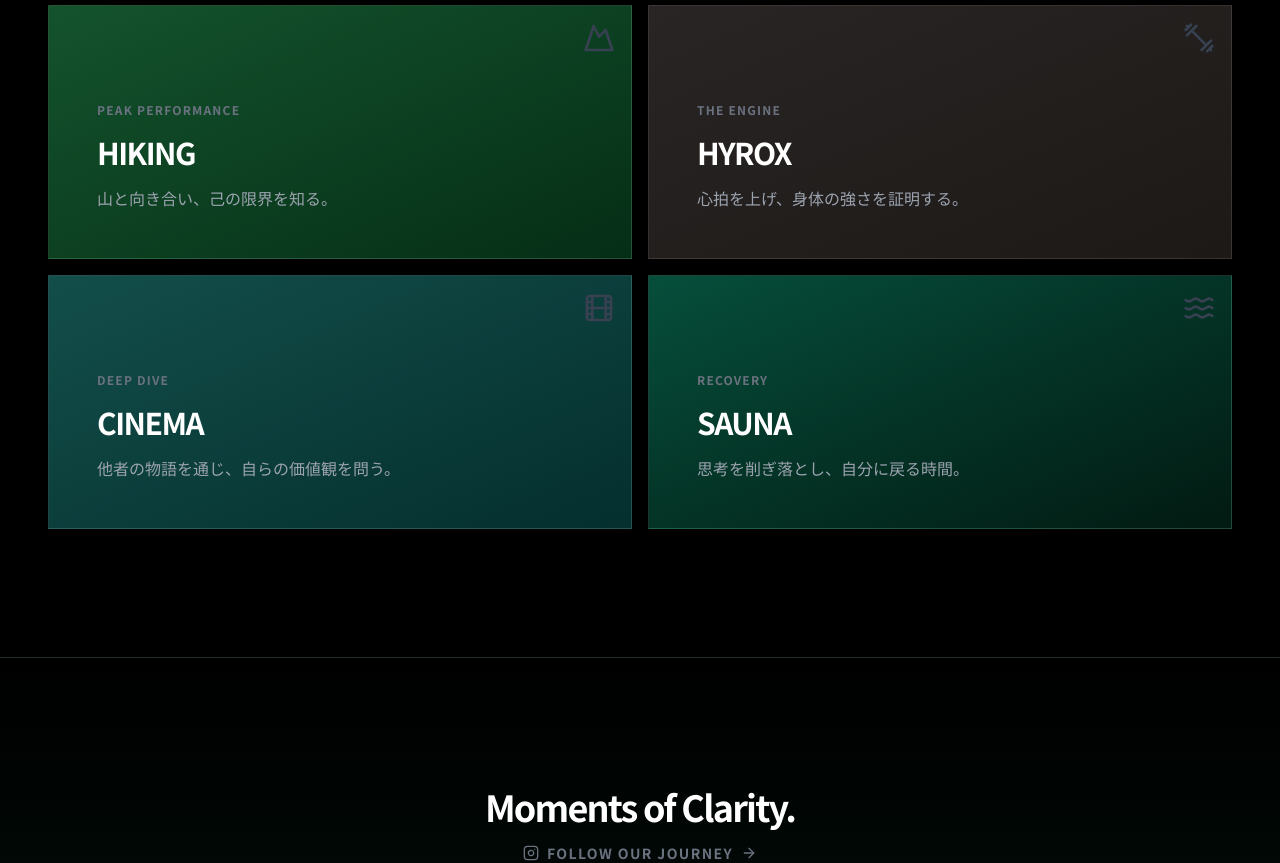
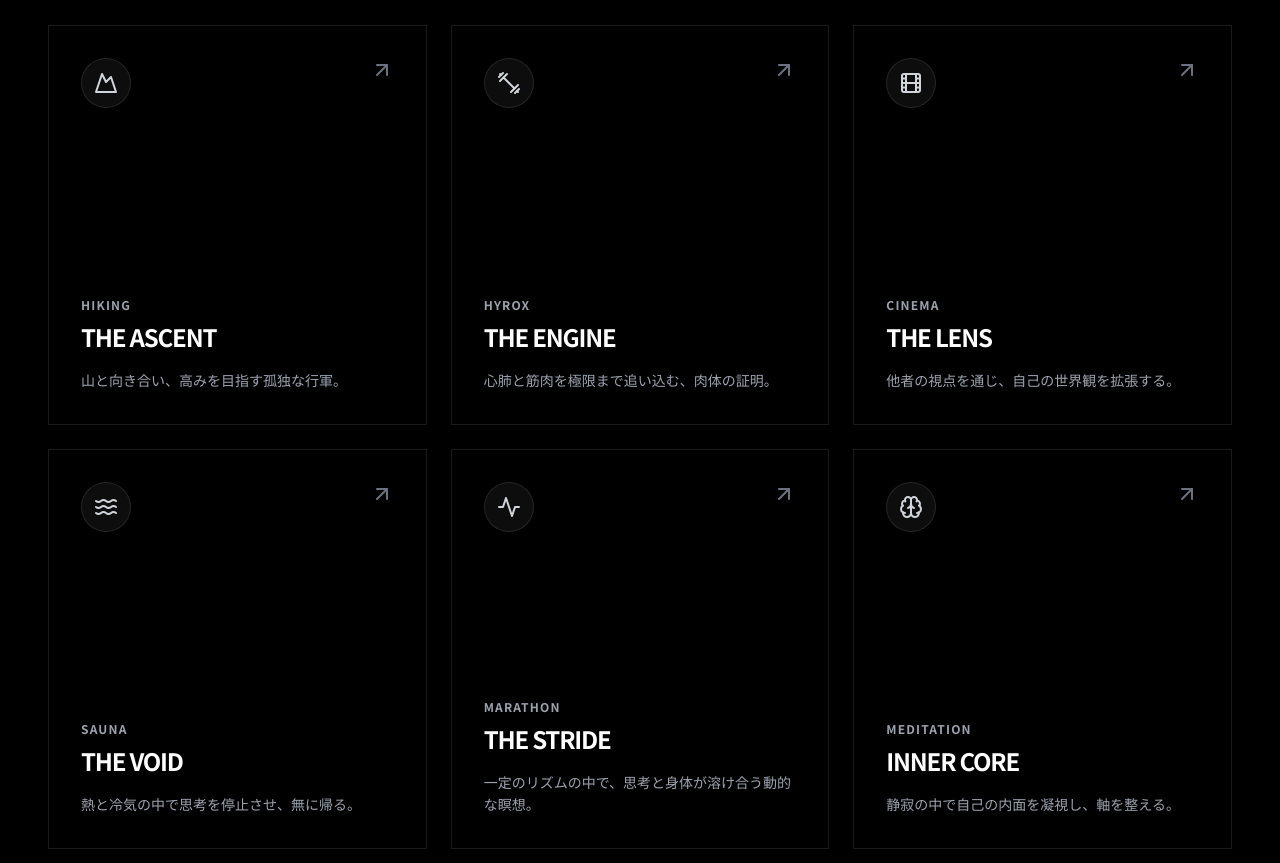
Before and after one commit to koyo0115/personal-website, a Next.js app: page / in a window 1280 px wide. Shown: the part 1540-2403 px from the top of the page. Built offline with nearby package versions, Linux system fonts and the light colour scheme.

Commit message:
サイト修正3

```diff
--- a/src/components/ActivityPillars.tsx
+++ b/src/components/ActivityPillars.tsx
@@ -1,38 +1,9 @@
 "use client";
 
 import { motion } from "framer-motion";
-import { Mountain, Dumbbell, Film, Waves } from "lucide-react";
-
-const pillars = [
-    {
-        title: "Hiking",
-        subtitle: "Peak Performance",
-        desc: "山と向き合い、己の限界を知る。",
-        icon: <Mountain className="w-8 h-8" />,
-        bg: "from-green-900 to-green-950"
-    },
-    {
-        title: "HYROX",
-        subtitle: "The Engine",
-        desc: "心拍を上げ、身体の強さを証明する。",
-        icon: <Dumbbell className="w-8 h-8" />,
-        bg: "from-stone-800 to-stone-900"
-    },
-    {
-        title: "Cinema",
-        subtitle: "Deep Dive",
-        desc: "他者の物語を通じ、自らの価値観を問う。",
-        icon: <Film className="w-8 h-8" />,
-        bg: "from-teal-900 to-teal-950"
-    },
-    {
-        title: "Sauna",
-        subtitle: "Recovery",
-        desc: "思考を削ぎ落とし、自分に戻る時間。",
-        icon: <Waves className="w-8 h-8" />,
-        bg: "from-emerald-900 to-[#021a12]"
-    }
-];
+import Link from "next/link";
+import { ArrowUpRight } from "lucide-react";
+import { activities } from "@/lib/activities";
 
 export default function ActivityPillars() {
     return (
@@ -41,41 +12,48 @@
                 <motion.h2
                     initial={{ opacity: 0, x: -20 }}
                     whileInView={{ opacity: 1, x: 0 }}
-                    className="text-xs font-mono text-gray-500 uppercase tracking-widest mb-12"
+                    viewport={{ once: true }}
+                    className="text-sm font-bold text-gray-500 uppercase tracking-widest mb-16"
                 >
-                    [ 01 — Activity Pillars ]
+                    Our Pillars
                 </motion.h2>
 
-                <div className="grid grid-cols-1 md:grid-cols-2 gap-4">
-                    {pillars.map((pillar, index) => (
+                <div className="grid grid-cols-1 md:grid-cols-2 lg:grid-cols-3 gap-6">
+                    {activities.map((pillar, index) => (
+                        <Link href={`/activities/${pillar.id}`} key={index} className="group block">
                             <motion.div
-                            key={index}
                                 initial={{ opacity: 0, y: 20 }}
                                 whileInView={{ opacity: 1, y: 0 }}
+                                viewport={{ once: true }}
                                 transition={{ delay: index * 0.1 }}
-                            className={`group relative p-12 border border-white/10 bg-gradient-to-br ${pillar.bg} overflow-hidden hover:border-white/30 transition-colors`}
+                                className={`relative h-[400px] p-8 flex flex-col justify-between overflow-hidden border border-white/10 hover:border-white/30 transition-colors bg-gradient-to-br ${pillar.gradient}`}
                             >
-                            <div className="absolute top-4 right-4 text-gray-700 group-hover:text-white transition-colors duration-500">
-                                {pillar.icon}
+                                {/* Hover Image Reveal */}
+                                <div
+                                    className="absolute inset-0 bg-cover bg-center opacity-0 group-hover:opacity-40 transition-opacity duration-700 grayscale"
+                                    style={{ backgroundImage: `url(${pillar.image})` }}
+                                />
+
+                                <div className="relative z-10 flex justify-between items-start">
+                                    <div className="p-3 bg-white/5 rounded-full backdrop-blur-sm border border-white/10 group-hover:bg-white/20 transition-colors">
+                                        <pillar.icon className="w-6 h-6 text-gray-300 group-hover:text-white" />
+                                    </div>
+                                    <ArrowUpRight className="text-gray-500 group-hover:text-white transition-colors" />
                                 </div>
 
-                            <div className="relative z-10 pt-12">
-                                <p className="text-xs font-bold text-gray-500 uppercase tracking-widest mb-4 group-hover:text-white transition-colors">
-                                    {pillar.subtitle}
-                                </p>
-                                <h3 className="text-3xl font-black uppercase mb-4 tracking-tighter">
+                                <div className="relative z-10">
+                                    <span className="text-xs font-bold text-gray-400 uppercase tracking-widest mb-2 block group-hover:text-gray-300">
+                                        {pillar.englishName}
+                                    </span>
+                                    <h3 className="text-2xl font-black uppercase tracking-tighter mb-4 group-hover:scale-105 transition-transform origin-left">
                                         {pillar.title}
                                     </h3>
-                                <p className="text-gray-400 group-hover:text-gray-300">
-                                    {pillar.desc}
+                                    <p className="text-sm text-gray-400 font-medium leading-relaxed group-hover:text-white transition-colors">
+                                        {pillar.concept}
                                     </p>
                                 </div>
-
-                            {/* Hover Effect */}
-                            <motion.div
-                                className="absolute inset-0 bg-white/5 opacity-0 group-hover:opacity-100 transition-opacity duration-500"
-                            />
                             </motion.div>
+                        </Link>
                     ))}
                 </div>
             </div>
--- /dev/null
+++ b/src/lib/activities.ts
@@ -0,0 +1,70 @@
+import { Mountain, Dumbbell, Film, Waves, Activity, Brain } from "lucide-react";
+
+export const activities = [
+    {
+        id: "ascent",
+        title: "The Ascent",
+        englishName: "Hiking",
+        concept: "山と向き合い、高みを目指す孤独な行軍。",
+        philosophy: "頂を目指す過程で、私たちは己の弱さと対峙する。自然の厳しさは、都市で麻痺した感覚を呼び覚ます。",
+        ritual: "毎月第1土曜日。早朝、指定された登山口に集合。会話は最小限に、ただひたすらに歩を進める。",
+        image: "https://images.unsplash.com/photo-1551632811-561732d1e306?q=80&w=2070&auto=format&fit=crop",
+        icon: Mountain,
+        gradient: "from-green-900 to-black"
+    },
+    {
+        id: "engine",
+        title: "The Engine",
+        englishName: "HYROX",
+        concept: "心肺と筋肉を極限まで追い込む、肉体の証明。",
+        philosophy: "肉体の限界は、精神の限界ではない。激しい鼓動の中でこそ、生の実感が鮮明になる。",
+        ritual: "週2回、深夜の倉庫ジムにて。HYROX形式のサーキットトレーニング。妥協は許されない。",
+        image: "https://images.unsplash.com/photo-1517836357463-d25dfeac3438?q=80&w=2070&auto=format&fit=crop",
+        icon: Dumbbell,
+        gradient: "from-stone-900 to-black"
+    },
+    {
+        id: "lens",
+        title: "The Lens",
+        englishName: "Cinema",
+        concept: "他者の視点を通じ、自己の世界観を拡張する。",
+        philosophy: "スクリーンは鏡だ。他者の物語を追体験することで、私たちは自分自身の深層心理を覗き見る。",
+        ritual: "隔週金曜夜。ミニシアターを貸し切り、選定された作品を鑑賞。上映後は沈黙の時間を設ける。",
+        image: "https://images.unsplash.com/photo-1489599849927-2ee91cede3ba?q=80&w=2070&auto=format&fit=crop",
+        icon: Film,
+        gradient: "from-teal-900 to-black"
+    },
+    {
+        id: "void",
+        title: "The Void",
+        englishName: "Sauna",
+        concept: "熱と冷気の中で思考を停止させ、無に帰る。",
+        philosophy: "情報はノイズだ。極限の熱と冷水の衝撃によってのみ、私たちは思考のループから解放される。",
+        ritual: "月1回、会員制サウナにて。3セットの反復。デジタルデバイスの持ち込みは厳禁。",
+        image: "https://images.unsplash.com/photo-1515362778563-6a8d0e44bc0b?q=80&w=2070&auto=format&fit=crop",
+        icon: Waves,
+        gradient: "from-emerald-950 to-black"
+    },
+    {
+        id: "stride",
+        title: "The Stride",
+        englishName: "Marathon",
+        concept: "一定のリズムの中で、思考と身体が溶け合う動的な瞑想。",
+        philosophy: "走ることは、祈ることにも似ている。地面を蹴る単純な反復の中に、真理は宿る。",
+        ritual: "毎週水曜夜、皇居外周。ペースは問わない。自身の呼吸とリズムだけに集中する20km。",
+        image: "https://images.unsplash.com/photo-1552674605-46d5c7248f2b?q=80&w=2070&auto=format&fit=crop",
+        icon: Activity,
+        gradient: "from-orange-950 to-black"
+    },
+    {
+        id: "core",
+        title: "Inner Core",
+        englishName: "Meditation",
+        concept: "静寂の中で自己の内面を凝視し、軸を整える。",
+        philosophy: "外の世界は変えられないが、内なる世界は変えられる。静寂こそが、最強の武器となる。",
+        ritual: "新月の夜。暗闇の中で座禅を組む。思考が浮かんでは消えるのを、ただ観察する。",
+        image: "https://images.unsplash.com/photo-1506126613408-eca07ce68773?q=80&w=2031&auto=format&fit=crop",
+        icon: Brain,
+        gradient: "from-indigo-950 to-black"
+    }
+];
```
Also changed, not shown: src/app/activities/[slug]/page.tsx (added, +121 -0 lines). Lines whose indentation alone changed are shown as unchanged.
